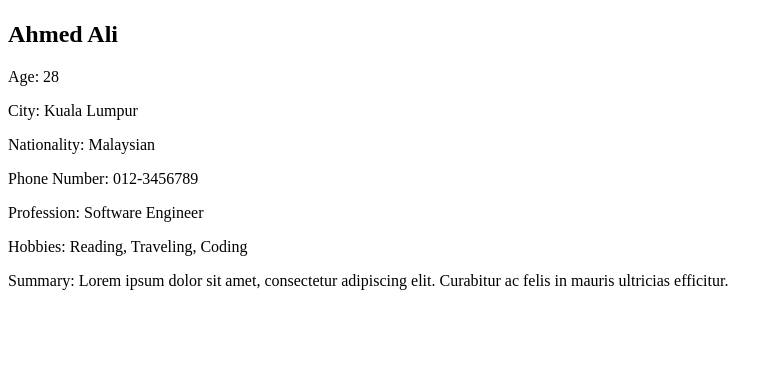
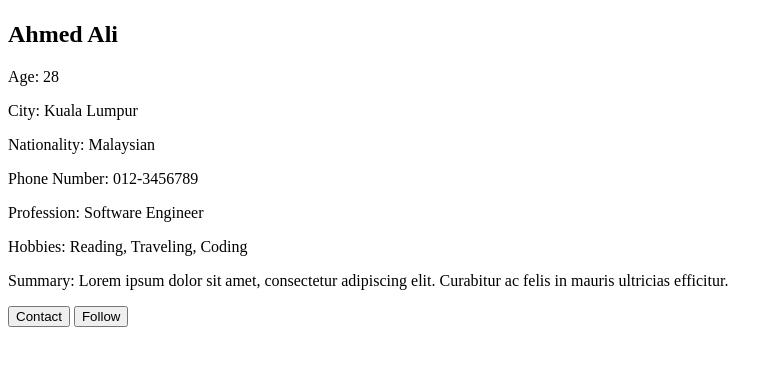
Before and after one commit to MADdzairi/Sofea_github, a plain HTML site: page index.html in a window 1280 px wide. Shown: the part 383-748 px from the top of the page, without its empty margins (0-778 px from the left). Drawn offline with Linux system fonts and the light colour scheme.

Commit message:
add button

```diff
--- a/index.html
+++ b/index.html
@@ -22,7 +22,10 @@
             <p class="profession">Profession: Software Engineer</p>
             <p class="hobbies">Hobbies: Reading, Traveling, Coding</p>
             <p class="summary">Summary: Lorem ipsum dolor sit amet, consectetur adipiscing elit. Curabitur ac felis in mauris ultricias efficitur.</p>
-
+        <div class="buttons">
+            <button class="btn">Contact</button>
+            <button class="btn">Follow</button>
+        </div>
     </div>
 </body>
 
```
